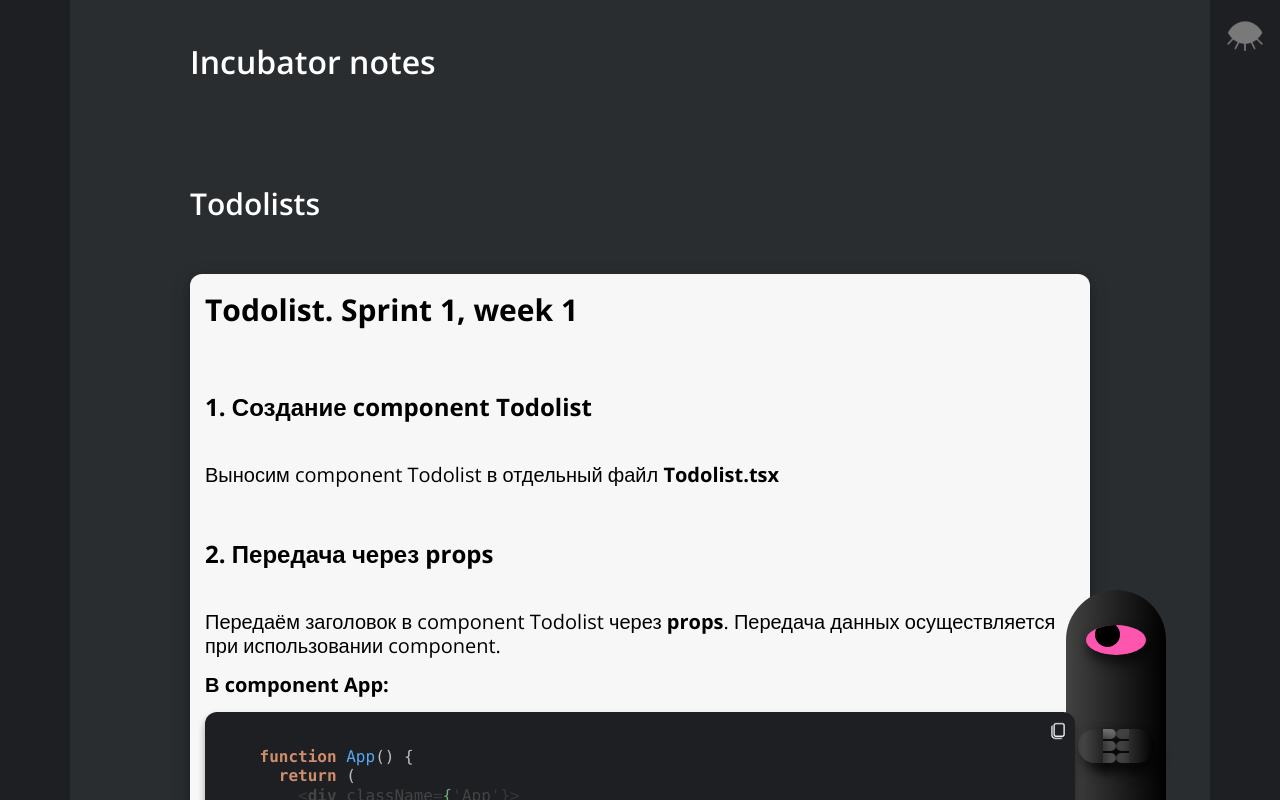
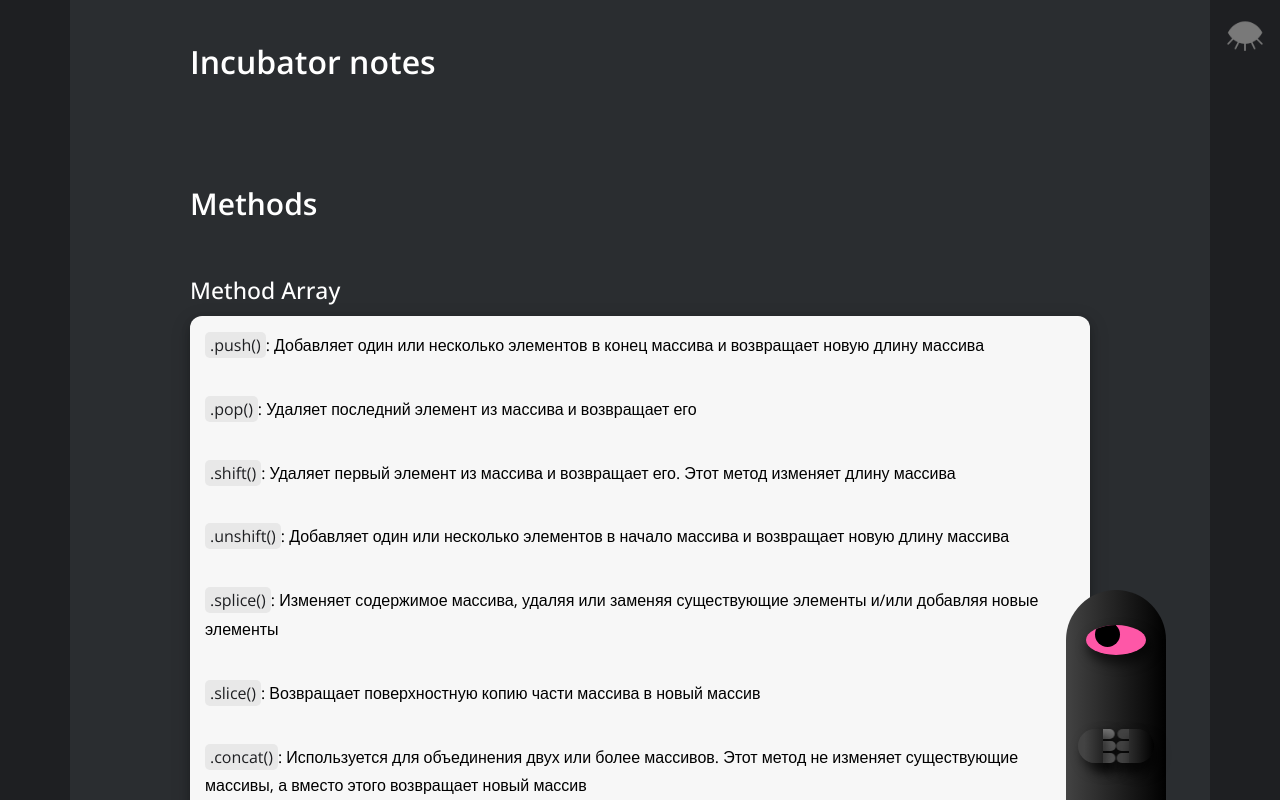
Before and after one commit to obigreen/notes, a React (Create React App) app: page / in a window 1280 px wide. Shown: the top 800 px of the page. Built offline with nearby package versions, Linux system fonts and the light colour scheme.

Commit message:
Update App.tsx

```diff
--- a/src/App.tsx
+++ b/src/App.tsx
@@ -25,10 +25,10 @@ const App: React.FC = () => {
                 <Article>
                     <WrappUse/>
 
-                    <Todolist/>
+                    {/*<Todolist/>*/}
                     {/*<JsForChildren/>*/}
                     {/*<Propertys/>*/}
-                    {/*<Methods/>*/}
+                    <Methods/>
                     {/*<SamuraiFast/>*/}
                     {/*<English/>*/}
                 </Article>
```
